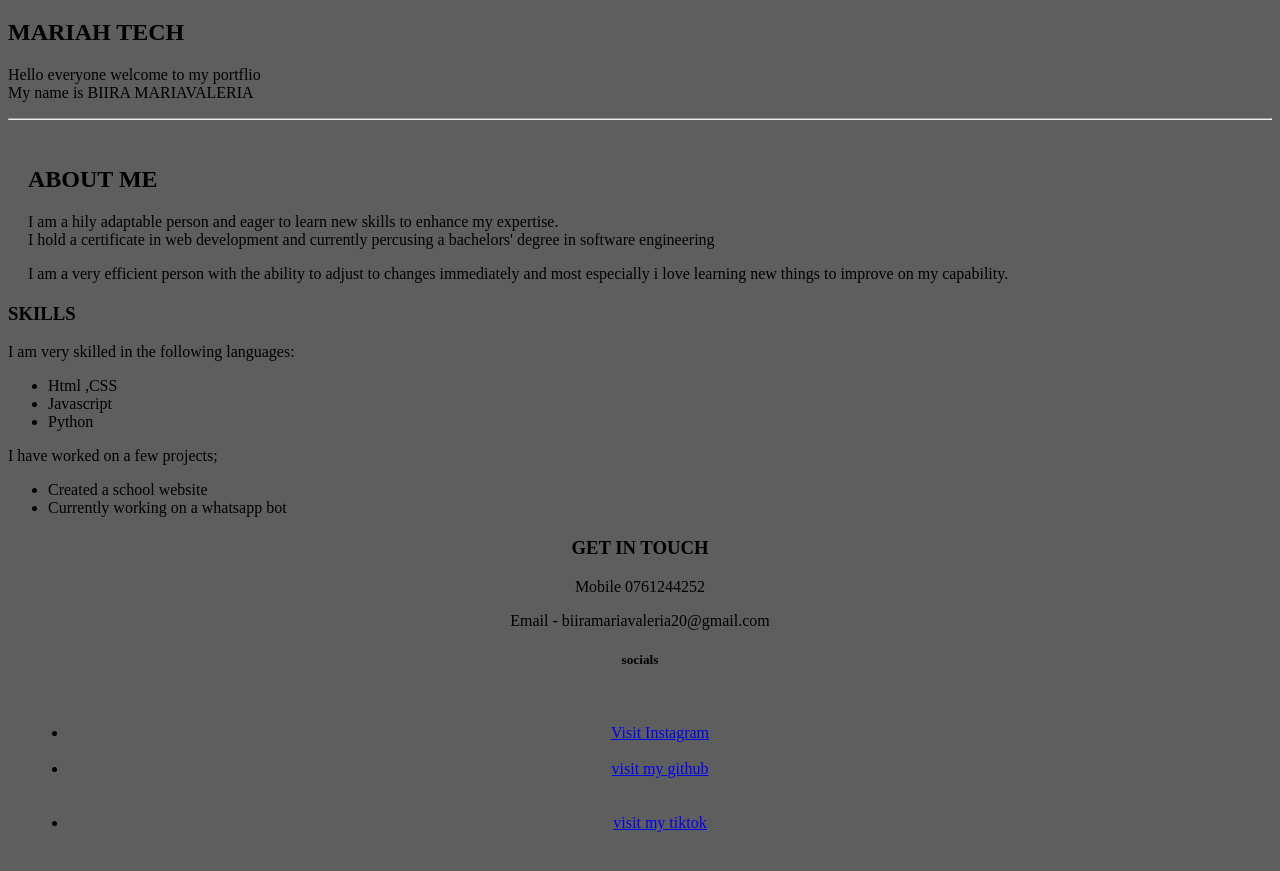
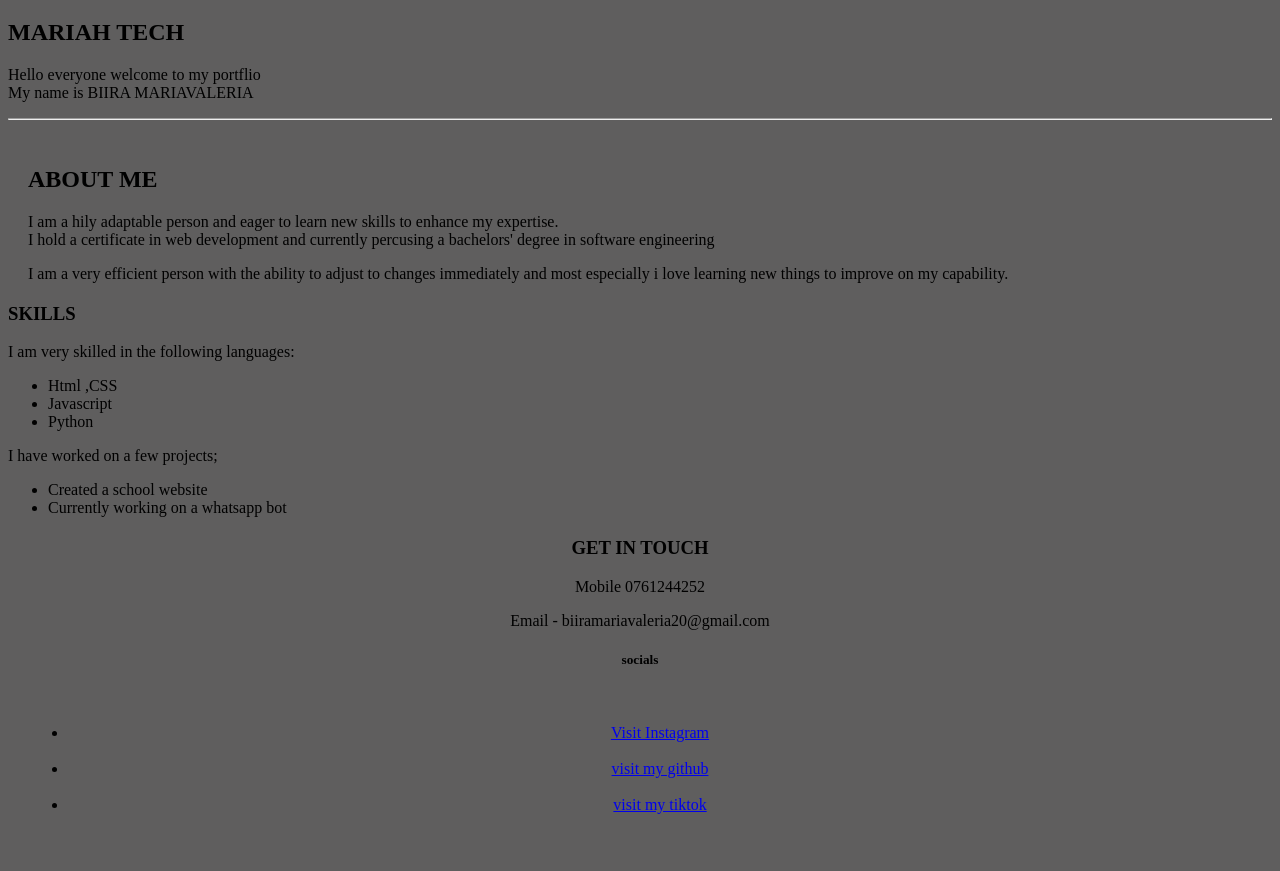
Before and after one commit to biiracomfort78-jpg/my-portfolio, a plain HTML site: page index.html in a window 1280 px wide. Shown: the part 373-1244 px from the top of the page. Drawn offline with Linux system fonts and the light colour scheme.

Commit message:
Remove extra line break in GitHub link

```diff
--- a/index.html
+++ b/index.html
@@ -59,7 +59,7 @@
 
 
              <br>
-            <li><a  href="http://github.com/@biiracofort78-jpg"  target="_blank">visit my github</a> </li>   <br>
+            <li><a  href="http://github.com/@biiracofort78-jpg"  target="_blank">visit my github</a> </li>
              <br>
             <li><a href="https://tiktok.com/@biiracomfort275" target="_blank">visit my tiktok</a></li>   <br>
                 </ul>
```
